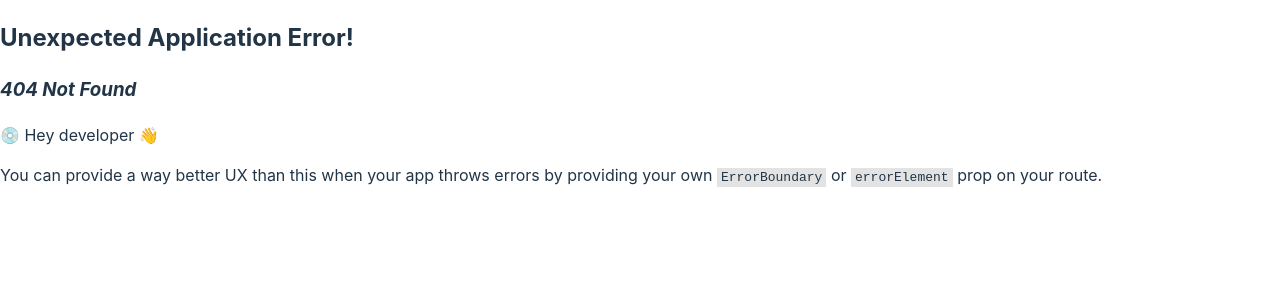
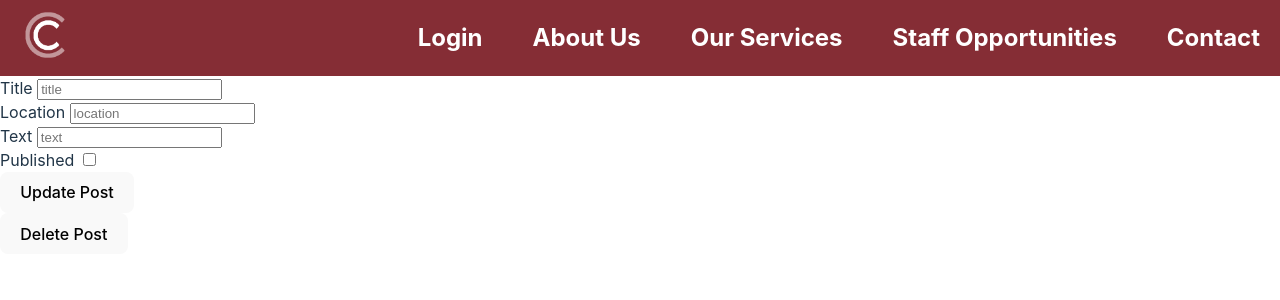
Before and after one commit to Suk0shi/Recruitment-Website-Editor, a React (Vite) app: page /UpdatePost in a window 1280 px wide. Before the commit this address had no page. Shown: the top 300 px of the page. Built offline with nearby package versions, Linux system fonts and the light colour scheme.

Commit message:
Add Edit Post functionality

```diff
--- a/src/Router.jsx
+++ b/src/Router.jsx
@@ -4,10 +4,17 @@ import About from "./pages/About";
 import Contact from "./pages/Contact";
 import Opportunities from "./pages/Opportunities";
 import Services from "./pages/Services";
+import SignUp from "./pages/SignUp";
 import Login from "./pages/Login";
+import CreatePost from "./pages/CreatePost";
+import UpdatePost from "./pages/UpdatePost";
+import Unpublished from "./pages/unpublished";
+import { useState } from 'react'
 // import ErrorPage from "./ErrorPage";
 
 const Router = () => {
+
+  const [editInfo, setEditInfo] = useState({});
 
   const router = createBrowserRouter([
     {
@@ -25,15 +32,31 @@ const Router = () => {
     },
     {
       path: "Opportunities",
-      element: <Opportunities />,
+      element: <Opportunities setEditInfo={setEditInfo}/>,
     },
     {
       path: "Services",
       element: <Services />,
     },
     {
+      path: "SignUp",
+      element: <SignUp />,
+    },
+    {
       path: "Login",
       element: <Login />,
+    },
+    {
+      path: "CreatePost",
+      element: <CreatePost/>,
+    },
+    {
+      path: "UpdatePost",
+      element: <UpdatePost editInfo={editInfo}/>,
+    },
+    {
+      path: "Unpublished",
+      element: <Unpublished setEditInfo={setEditInfo}/>,
     },
   ]);
 
--- a/src/components/Header.jsx
+++ b/src/components/Header.jsx
@@ -1,8 +1,15 @@
 import '../styles/Header.css'
-import { Link } from 'react-router-dom'
+import { Link, useNavigate } from 'react-router-dom'
 import logo_white from '../assets/logo_white.png'
 
 function Header() {
+
+  const navigate = useNavigate();
+
+  const logout = () => {
+    localStorage.removeItem('SavedToken');
+    navigate('/Login')
+  }
 
   return (
     <header>
@@ -12,9 +19,17 @@ function Header() {
           </Link>
         </div>
         <div className="right">
-          <Link to="/Login">
-            <h2>Login</h2>
-          </Link>
+          {localStorage.getItem('SavedToken') ?
+            <Link to="/SignUp">
+                <h2>Create Account</h2>
+            </Link> : undefined
+          }
+          {localStorage.getItem('SavedToken') ?
+            <a href="" onClick={logout}><h2>Logout</h2></a> :
+            <Link to="/Login">
+                <h2>Login</h2>
+            </Link>
+          }
           <Link to="/About">
             <h2>About Us</h2>
           </Link>
@@ -27,6 +42,16 @@ function Header() {
           <Link to="/Contact">
             <h2>Contact</h2>
           </Link>
+          {localStorage.getItem('SavedToken') ?
+            <Link to="/CreatePost">
+                <h2>Create Post</h2>
+            </Link> : undefined
+          }
+          {localStorage.getItem('SavedToken') ?
+            <Link to="/Unpublished">
+                <h2>Unpublished Posts</h2>
+            </Link> : undefined
+          }
         </div>
       </header>
   )
--- a/src/pages/CreatePost.jsx
+++ b/src/pages/CreatePost.jsx
@@ -1,9 +1,12 @@
 // create posts here with a form
-import Header from './Header'
+import Header from '../components/Header'
+import { useNavigate } from 'react-router-dom'
 import { useState } from 'react';
 
 function CreatePost() {
     const [message, setMessage] = useState();
+
+    const navigate = useNavigate();
 
     const handleSubmit = (e) => {
         e.preventDefault();
@@ -11,7 +14,7 @@ function CreatePost() {
       const formData = new FormData(e.target);
       const payload = Object.fromEntries(formData);
 
-      fetch(`${import.meta.env.VITE_API_URL}/blog/post`, {
+      fetch(`${import.meta.env.VITE_API_URL}/jobs/post`, {
         method: 'Post',
         headers: {
           'Authorization': `${localStorage.getItem('SavedToken')}`,
@@ -28,8 +31,12 @@ function CreatePost() {
         return response.json();
       })
       .then((response) => {
+        if (response == 'post sent' && payload.published == 'on') {
+          navigate('/Opportunities')
+        } else if (response == 'post sent' && payload.published !== 'on') {
+          navigate('/Unpublished')
+        }
         setMessage(response);
-
       })
       .catch((err) => {
         setMessage(err.toString());
--- a/src/pages/Opportunities.jsx
+++ b/src/pages/Opportunities.jsx
@@ -1,13 +1,48 @@
 import '../styles/Opportunities.css'
 import Header from '../components/Header'
+import { useState, useEffect } from 'react';
+import { Link } from "react-router-dom";
 
-function Opportunities() {
+function Opportunities({setEditInfo}) {
+
+  const [jobData, setJobData] = useState()
+
+  useEffect(() => {
+    fetch(`${import.meta.env.VITE_API_URL}/jobs/posts`, {
+      mode: 'cors'})
+      .then((response) => response.json())
+      .then((data) => { console.log(data), setJobData(data)})
+  }, [ ]);
+
+
+  function Card({data}) {
+  return (<div className='postCardContainer'>
+    {data.map((data, index) => (
+      <div className='postCard' key={index+`div`}>
+        <h3 key={index+`title`}> {data.title}</h3>
+        <p className='date' key={index+`date`}> {data.date}</p>
+        <p key={index+`location`}> {data.location}</p>
+        <p className='text' key={index+`text`}> {data.text}</p>
+        <Link to="/UpdatePost" onClick={() => setEditInfo({
+            'id':`${data._id}`,
+            'title':`${data.title}`,
+            'location':`${data.location}`,
+            'text':`${data.text}`,
+            'published':`${data.published}`,
+            })}>
+              Edit
+        </Link>
+      </div>
+    ))}
+  </div>)
+  }
 
   return (
     <>
       <Header/>
       <p>Opportunities Page</p>
-
+      {(jobData === undefined) ? <h1>Loading</h1> :
+      <Card data = {jobData.post}/>}
     </>
   )
 }
--- /dev/null
+++ b/src/pages/SignUp.jsx
@@ -0,0 +1,57 @@
+import { useState } from 'react';
+import Header from '../components/Header'
+
+function SignUp() {
+
+  const [message, setMessage] = useState();
+
+    const handleSubmit = (e) => {
+        e.preventDefault();
+
+      const formData = new FormData(e.target);
+      const payload = Object.fromEntries(formData);
+
+      fetch(`${import.meta.env.VITE_API_URL}/jobs/signUp`, {
+        method: 'Post',
+        headers: {
+          'Authorization': `${localStorage.getItem('SavedToken')}`,
+          Accept: 'application/json',
+          'Content-Type': 'application/json'
+        },
+        body: JSON.stringify(payload),
+      })
+      .then((response) => {
+        if (response.status !== 200) {
+          throw new Error(response.statusText);
+        }
+
+        return response.json();
+      })
+      .then((response) => {
+        setMessage(response);
+      })
+      .catch((err) => {
+        setMessage(err.toString());
+      });
+    }
+
+
+    return (
+      <>
+        <Header ></Header>
+        <form action={`${import.meta.env.VITE_API_URL}/blog/signUp`} method="POST" onSubmit={handleSubmit}>
+            <label htmlFor="username"> Username </label>
+            <input type="text" name='username' placeholder='username' required/> <br />
+            <label htmlFor="password"> Password </label>
+            <input type="password" name='password' placeholder='password' required/> <br />
+            <label htmlFor="passwordConfirm"> Confirm Password </label>
+            <input type="password" name='passwordConfirm' placeholder='passwordConfirm' required/> <br />
+            <button>Sign Up</button>
+        </form>
+        <p>{message}</p>
+
+      </>
+    )
+  }
+
+  export default SignUp
--- /dev/null
+++ b/src/pages/UpdatePost.jsx
@@ -0,0 +1,107 @@
+// create posts here with a form
+import Header from '../components/Header'
+import { useState } from 'react';
+import { useNavigate } from 'react-router-dom'
+import '../styles/UpdatePost.css'
+
+function UpdatePost({editInfo}) {
+  console.log(editInfo)
+    const [message, setMessage] = useState();
+
+    const navigate = useNavigate();
+
+    const handleSubmit = (e) => {
+        e.preventDefault();
+
+      const formData = new FormData(e.target);
+      const payload = Object.fromEntries(formData);
+
+      if (editInfo.id !== undefined) {
+        fetch(`${import.meta.env.VITE_API_URL}/jobs/post/${editInfo.id}/update`, {
+          method: 'Post',
+          headers: {
+            'Authorization': `${localStorage.getItem('SavedToken')}`,
+            Accept: 'application/json',
+            'Content-Type': 'application/json'
+          },
+          body: JSON.stringify(payload),
+        })
+        .then((response) => {
+          if (response.status !== 200) {
+            throw new Error(response.statusText);
+          }
+
+          return response.json();
+        })
+        .then((response) => {
+          if (response == 'post updated' && editInfo.published == 'true') {
+            navigate('/Opportunities')
+          } else if (response == 'post updated' && editInfo.published == 'false') {
+            navigate('/Unpublished')
+          }
+          setMessage(response);
+
+        })
+        .catch((err) => {
+          setMessage(err.toString());
+        });
+      } else {
+          setMessage('No post found. Please try again');
+      }
+    }
+
+    const handleDelete = (e) => {
+      e.preventDefault();
+
+      if (editInfo.id !== undefined) {
+        fetch(`${import.meta.env.VITE_API_URL}/jobs/post/${editInfo.id}/delete`, {
+          method: 'Post',
+          headers: {
+            'Authorization': `${localStorage.getItem('SavedToken')}`,
+          },
+        })
+        .then((response) => {
+          if (response.status !== 200) {
+            throw new Error(response.statusText);
+          }
+
+          return response.json();
+        })
+        .then((response) => {
+          if (response == 'Post Deleted' && editInfo.published == 'true') {
+            navigate('/Opportunities')
+          } else if (response == 'Post Deleted' && editInfo.published == 'false') {
+            navigate('/Unpublished')
+          }
+          setMessage(response);
+        })
+        .catch((err) => {
+          setMessage(err.toString());
+        });
+      } else {
+          setMessage('No post found. Please try again');
+      }
+    }
+
+    return (
+      <>
+        <Header ></Header>
+        {/* if user is logged in */}
+        <form method="POST" onSubmit={handleSubmit}>
+            <label htmlFor="title"> Title </label>
+            <input type="text" name='title' placeholder='title' defaultValue={undefined===editInfo ? '' : editInfo.title}/> <br />
+            <label htmlFor="location"> Location </label>
+            <input type="text" name='location' placeholder='location' defaultValue={undefined===editInfo ? '' : editInfo.location}/> <br />
+            <label htmlFor="text"> Text </label>
+            <input type="text" name='text' placeholder='text' defaultValue={undefined===editInfo ? '' : editInfo.text}/> <br />
+            <label htmlFor="published"> Published </label>
+            <input type="checkbox" name='published'defaultChecked={editInfo?.published === "true"}/> <br />
+            <button>Update Post</button>
+        </form>
+        <button onClick={handleDelete} className='deletePost'>Delete Post</button>
+        <p className='message'>{message}</p>
+      </>
+    )
+  }
+
+  export default UpdatePost
--- /dev/null
+++ b/src/pages/unpublished.jsx
@@ -0,0 +1,57 @@
+import { useState } from 'react'
+import Header from '../components/Header'
+import { useEffect } from 'react';
+import { Link } from "react-router-dom";
+
+import '../styles/Opportunities.css'
+import '../App.css'
+
+function Unpublished({setEditInfo}) {
+
+  const [jobData, setJobData] = useState()
+
+  useEffect(() => {
+    fetch(`${import.meta.env.VITE_API_URL}/jobs/unpublished`, {
+      mode: 'cors',
+      headers: {
+        'Authorization': `${localStorage.getItem('SavedToken')}`
+      }})
+      .then((response) => response.json())
+      .then((data) => { console.log(data), setJobData(data)})
+  }, [ ]);
+
+
+  function Card({data}) {
+    return (<div className='postCardContainer'>
+      {data.map((data, index) => (
+        <div className='postCard' key={index+`div`}>
+          <h3 key={index+`title`}> {data.title}</h3>
+          <p className='date' key={index+`date`}> {data.date}</p>
+          <p key={index+`location`}> {data.location}</p>
+          <p className='text' key={index+`text`}> {data.text}</p>
+          <Link to="/UpdatePost" onClick={() => setEditInfo({
+              'id':`${data._id}`,
+              'title':`${data.title}`,
+              'location':`${data.location}`,
+              'text':`${data.text}`,
+              'published':`${data.published}`,
+              })}>
+                Edit
+          </Link>
+        </div>
+      ))}
+    </div>)
+    }
+
+  return (
+    <>
+      {/* display job posts */}
+      <Header></Header>
+      {(jobData === undefined) ? <h1>Loading</h1> :
+      (jobData === 'Login required') ? <h1>{jobData}</h1> :
+      <Card data = {jobData.post}/>}
+    </>
+  )
+}
+
+export default Unpublished
```
Also changed, not shown: src/styles/UpdatePost.css (added).
